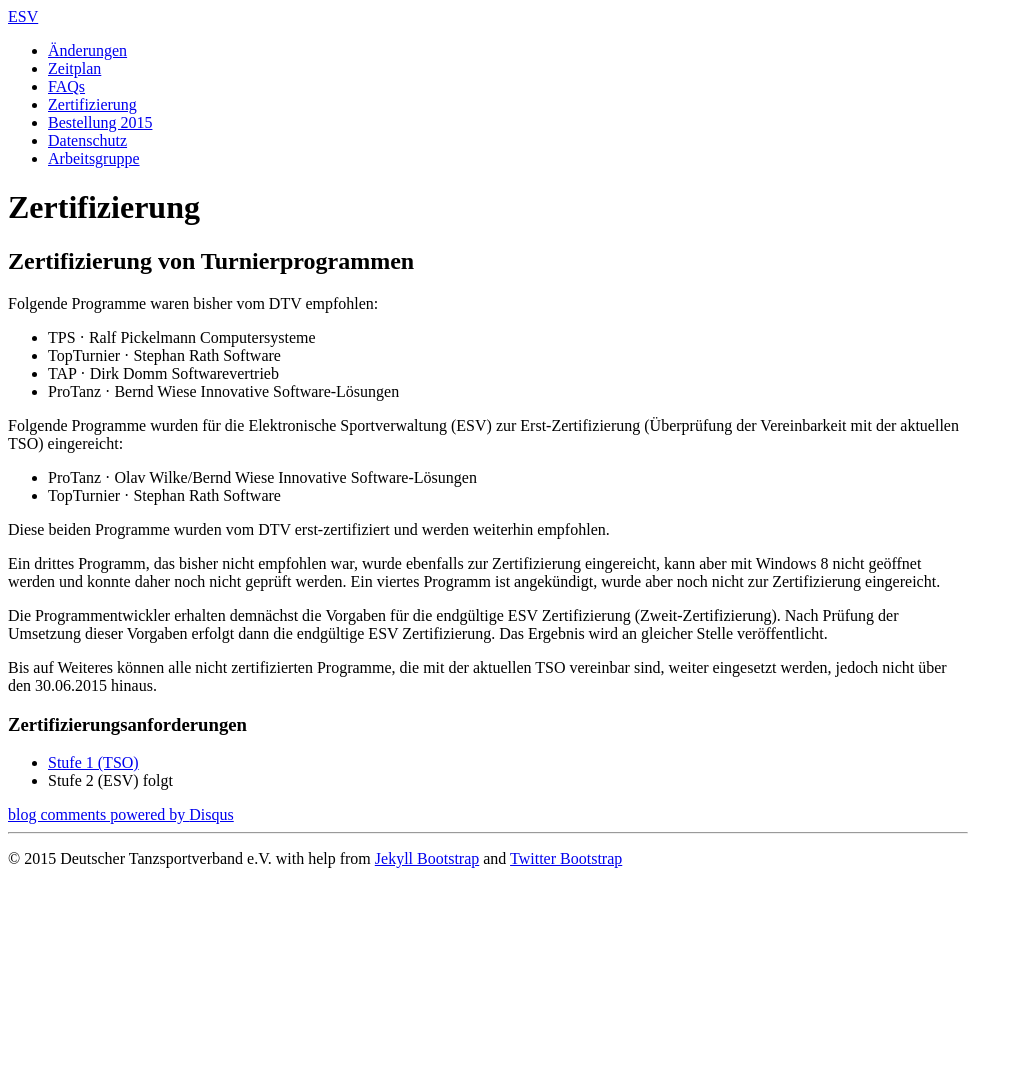
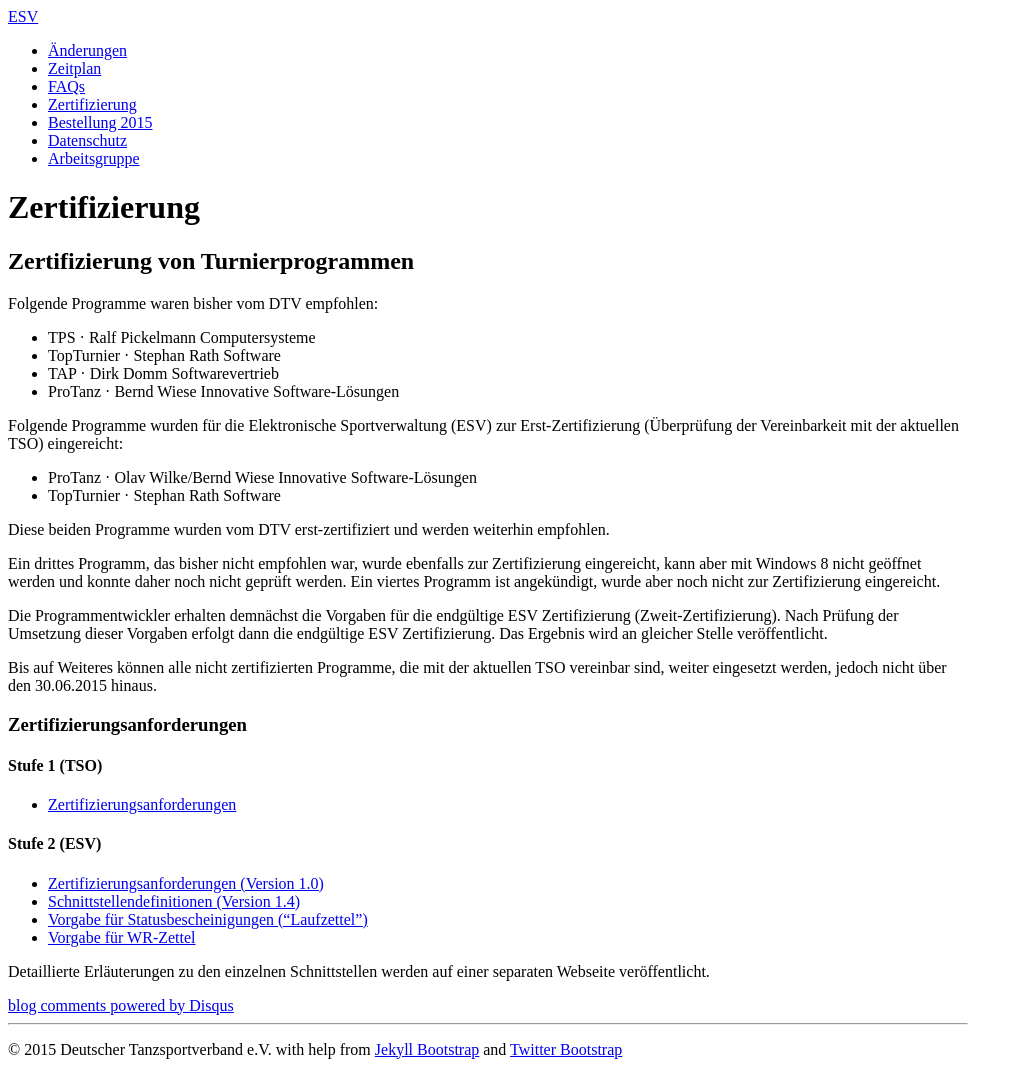
Before and after one commit to tanzsport/esv-faq, a Jekyll site: the page built from esv/04-zertifizierung.md, in a window 1280 px wide. Shown: the whole page, without its empty margins (0-1023 px from the left). Built offline with Jekyll 4.4.1, drawn with Linux system fonts in a browser that asks for light colours; comment, search, counter and statistics services are not loaded; before the commit the page ends 900 px from its top, so only the background shows below that.

Commit message:
Informationen zur Zertifizierung Stufe 2.

```diff
--- a/esv/04-zertifizierung.md
+++ b/esv/04-zertifizierung.md
@@ -31,5 +31,15 @@ Bis auf Weiteres können alle nicht zertifizierten Programme, die mit der aktuel
 
 ### Zertifizierungsanforderungen ###
 
-* [Stufe 1 (TSO)](../assets/TurniersoftwareZertifizierungsanforderungen.pdf)
-* Stufe 2 (ESV) folgt
+#### Stufe 1 (TSO) ####
+
+* [Zertifizierungsanforderungen](../assets/TurniersoftwareZertifizierungsanforderungen.pdf)
+
+#### Stufe 2 (ESV) ###
+
+* [Zertifizierungsanforderungen (Version 1.0)](../assets/zertifizierung_stufe2/Anforderungen_1.0.pdf)
+* [Schnittstellendefinitionen (Version 1.4)](../assets/zertifizierung_stufe2/Schnittstellen_1.4.pdf)
+* [Vorgabe für Statusbescheinigungen ("Laufzettel")](../assets/zertifizierung_stufe2/Vorgabe_Statusbescheinigung.pdf)
+* [Vorgabe für WR-Zettel](../assets/zertifizierung_stufe2/Vorgabe_WRZettel.jpg)
+
+Detaillierte Erläuterungen zu den einzelnen Schnittstellen werden auf einer separaten Webseite veröffentlicht.
```
Also changed, not shown: index.md (+1 -0 lines), assets/zertifizierung_stufe2/Vorgabe_WRZettel.jpg (added), 3 other files.
